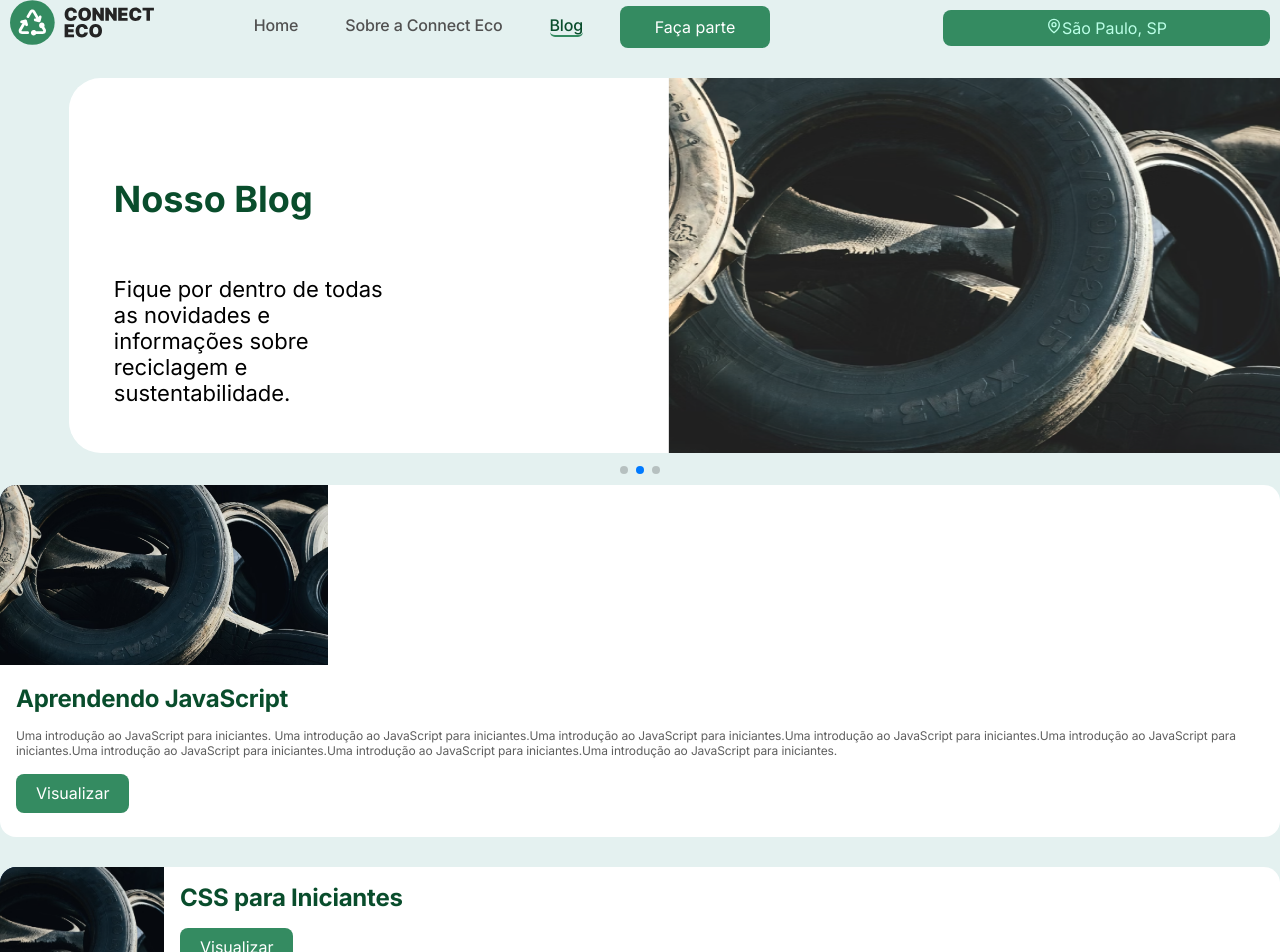
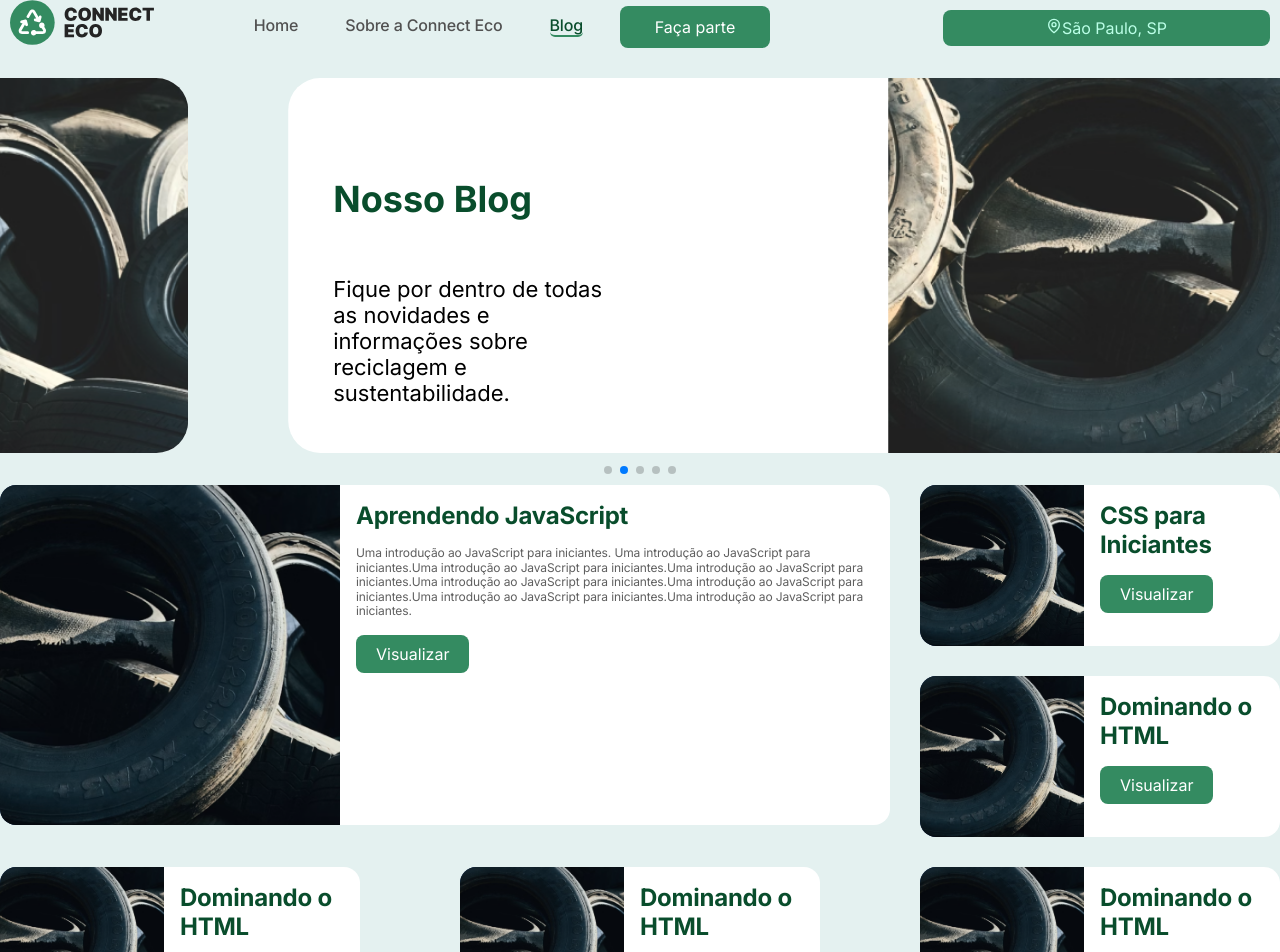
Before and after one commit to Connect-Eco/connecteco, a Next.js app: page /blog in a window 1280 px wide. Shown: the top 952 px of the page. Built offline with nearby package versions, Linux system fonts and the light colour scheme.

Commit message:
add configs banner

```diff
--- a/src/components/banner/Banner.jsx
+++ b/src/components/banner/Banner.jsx
@@ -30,6 +30,7 @@ export function Banner({bannerInfo, className}) {
         speed={1500}
         spaceBetween={100}
         className="mySwiper"
+        loop={true}
       >
         {bannerInfo.map((banner) => {
           return (
--- a/src/components/banner/banner.css
+++ b/src/components/banner/banner.css
@@ -47,6 +47,7 @@ margin: 0;
 }
 
 .banner__image_object-contain {
+  object-fit: cover;
   max-width: 748px;
   width: 100%;
   height: 260px;
--- a/src/components/postBlog/postBlog.css
+++ b/src/components/postBlog/postBlog.css
@@ -22,7 +22,7 @@
   gap: 30px;
 }
 .post--small {
-  width: Fill (328px) px;
+  width: 328px;
   max-height: 161px;
   gap: 0px;
   opacity: 0px;
@@ -41,7 +41,6 @@
   overflow: hidden;
 }
 .post--large .post__image {
-  width: 328px;
   height: 180px;
   gap: 0px;
   opacity: 0px;
@@ -81,12 +80,12 @@
 .post--large .post__description {
   margin: 0 16px 16px;
 }
-.post__link{
+.post__link {
   text-decoration: none;
   color: #fff;
 }
 .post__button {
-  background-color: #348B61;
+  background-color: #348b61;
   color: white;
   border: none;
   padding: 10px 20px;
@@ -102,3 +101,68 @@
 .post__button:hover {
   background-color: #45a049;
 }
+
+@media screen and (min-width: 768px) {
+  .post {
+    width: 100%;
+  }
+  .post--large {
+    display: flex;
+  }
+  .post--small {
+    display: flex;
+    flex-direction: row;
+    width: 50%;
+    height: 161px;
+  }
+  .post--large .post__image {
+    width: 340px;
+    height: 340px;
+    gap: 0px;
+    opacity: 0px;
+  }
+  .port__item_second {
+    display: flex;
+    flex-direction: row;
+    gap: 30px;
+  }
+  .post__item {
+    display: flex;
+    flex-direction: row;
+    flex-wrap: wrap;
+  }
+  .post__item .post--small {
+    width: 360px;
+  }
+}
+/*width: 360px;*/
+@media screen and (min-width: 1200px) {
+  .post__item_fist {
+    display: flex;
+    flex-wrap: nowrap;
+  }
+  .post--large {
+    width: 80%;
+    height: 340px;
+    gap: 0px;
+    border-radius: 16px;
+    opacity: 0px;
+  }
+  .post--small{
+    width: 30%;
+  }
+  .port__item_second{
+    display: flex;
+    flex-direction: column;
+  }
+  .post__item{
+    width: 100%;
+    justify-content: space-between;
+    column-gap: 30px;
+    row-gap: 16px;
+  }
+  .post__item .post--small{
+
+    justify-content: space-between;
+  }
+}
--- a/src/constants/bannerInfo.js
+++ b/src/constants/bannerInfo.js
@@ -27,7 +27,27 @@ const bannerInfo = [
     title: "Faça parte",
     description: "Preencha o formulário abaixo e tenha seu ponto de coleta em destaque.",
     id: gerarIdUnico(),
-    src: "/BannerOne.png",
+    src: "/id 4.jpg",
+    alt: "Peneus para reciclar",
+    width: 607,
+    height: 811,
+    className: "banner__image_object-contain",
+  },
+  {
+    title: "Prefira empresas ligadas a ideias sustentáveis!",
+    description: "A gente pode te ajudar nisso!",
+    id: gerarIdUnico(),
+    src: "/id 2.jpg",
+    alt: "Peneus para reciclar",
+    width: 607,
+    height: 811,
+    className: "banner__image_object-contain",
+  },
+  {
+    title: "Você sabe o que são os 5R’s?",
+    description: "Repensar, Recusar, Reduzir, Reutilizar e Reciclar.",
+    id: gerarIdUnico(),
+    src: "/id 3.jpg",
     alt: "Peneus para reciclar",
     width: 607,
     height: 811,
```
